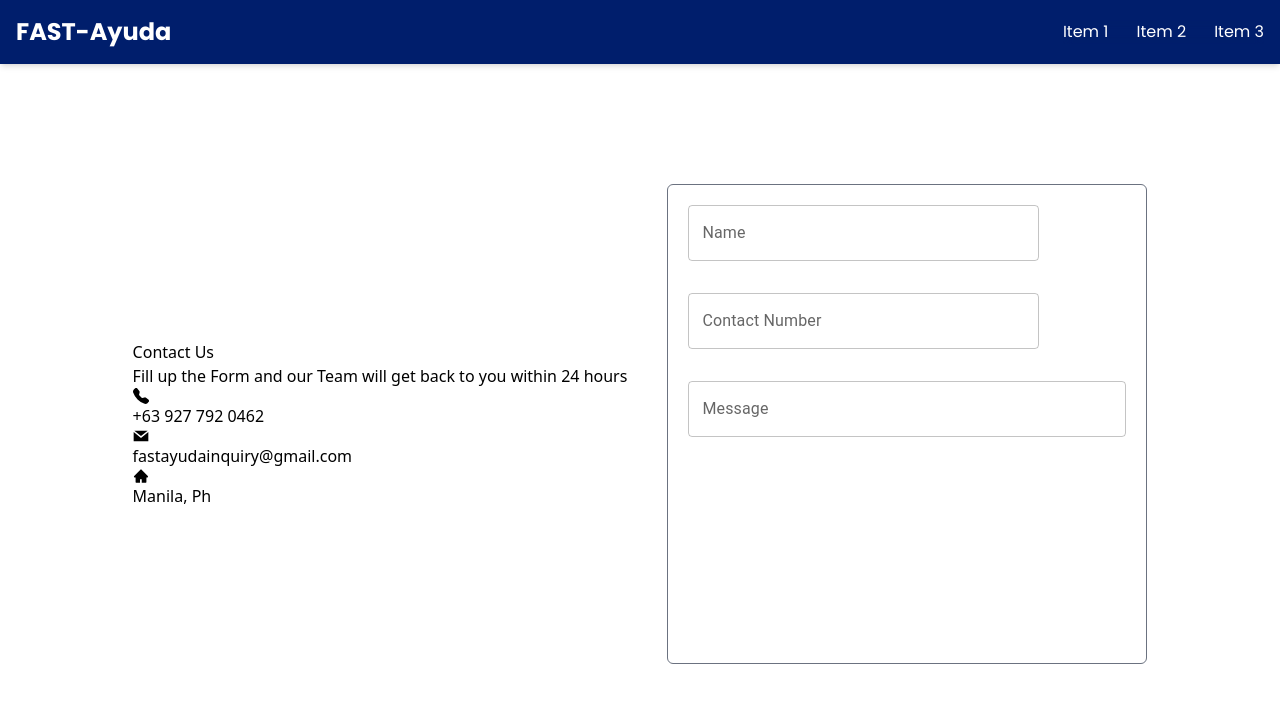
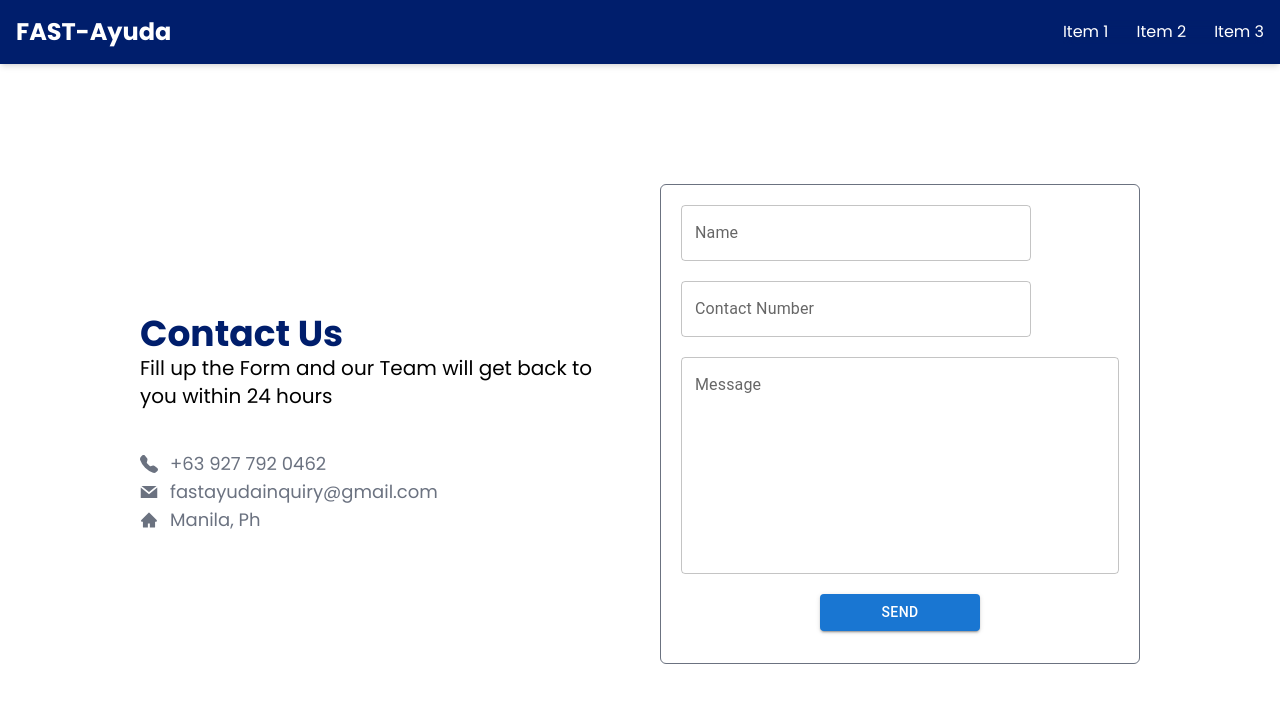
Before and after one commit to BrentSoler/fast-ayuda-fe, a React (Create React App) app: page /contact-us in a window 1280 px wide. Shown: the top 702 px of the page. Built offline with nearby package versions, Linux system fonts and the light colour scheme.

Commit message:
ui: added contact form /contact-us

```diff
--- a/src/components/ContactForm/ContactForm.jsx
+++ b/src/components/ContactForm/ContactForm.jsx
@@ -1,19 +1,16 @@
 import React from "react";
 import TextField from "@mui/material/TextField";
-import { withStyles } from "@mui/material/styles";
-
-const styles = {
-	someTextField: {
-		minHeight: 420,
-	},
-};
+import { Button } from "@mui/material";
 
 const ContactForm = () => {
 	return (
-		<div className="flex flex-col p-5 border-[0.2px] border-gray-500 rounded-md gap-8 w-[90%] md:w-[30rem] md:h-[30rem]">
+		<div className="flex flex-col p-5 border-[0.2px] border-gray-500 rounded-md gap-5 w-[90%] md:w-[30rem] md:h-[30rem] font-pop">
 			<TextField label="Name" sx={{ width: "80%" }} />
 			<TextField label="Contact Number" sx={{ width: "80%" }} />
-			<TextField label="Message" InputProps={{}} />
+			<TextField label="Message" multiline rows={8} />
+			<Button sx={{ width: "10rem", alignSelf: "center" }} variant="contained">
+				Send
+			</Button>
 		</div>
 	);
 };
--- a/src/pages/ContactUs/ContactUs.jsx
+++ b/src/pages/ContactUs/ContactUs.jsx
@@ -6,19 +6,21 @@ import { AiFillHome } from "react-icons/ai";
 
 const ContactUs = () => {
 	return (
-		<div className="flex flex-col md:flex-row justify-center h-[90vh] items-center gap-10">
+		<div className="flex flex-col md:flex-row justify-center md:h-[90vh] items-center gap-10 font-pop p-5">
 			<div>
-				<p>Contact Us</p>
-				<p>Fill up the Form and our Team will get back to you within 24 hours</p>
-				<p>
+				<p className="text-4xl font-bold text-main">Contact Us</p>
+				<p className="mb-10 text-xl w-[30rem]">
+					Fill up the Form and our Team will get back to you within 24 hours
+				</p>
+				<p className="form-text">
 					<BsTelephoneFill />
 					+63 927 792 0462
 				</p>
-				<p>
+				<p className="form-text">
 					<GrMail />
 					fastayudainquiry@gmail.com
 				</p>
-				<p>
+				<p className="form-text">
 					<AiFillHome />
 					Manila, Ph
 				</p>
--- a/src/styles/index.css
+++ b/src/styles/index.css
@@ -15,3 +15,7 @@
 .btn {
 	@apply px-6 py-2 shadow-md font-pop;
 }
+
+.form-text {
+	@apply flex gap-3 items-center text-gray-500 text-lg;
+}
```
